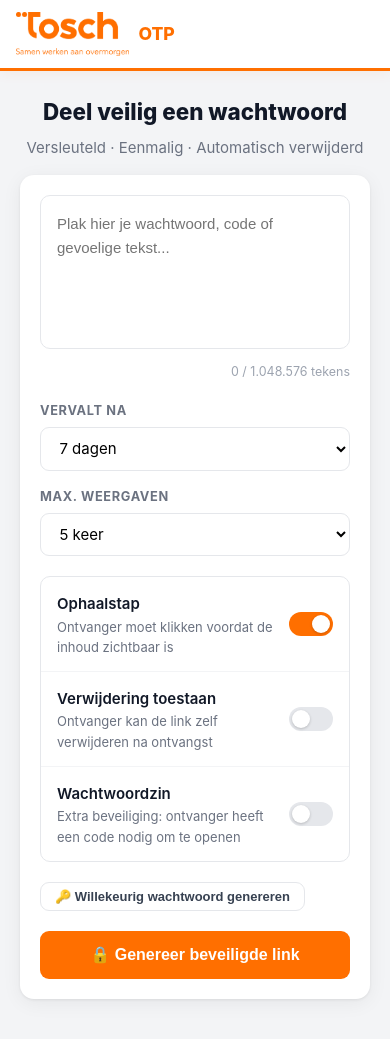
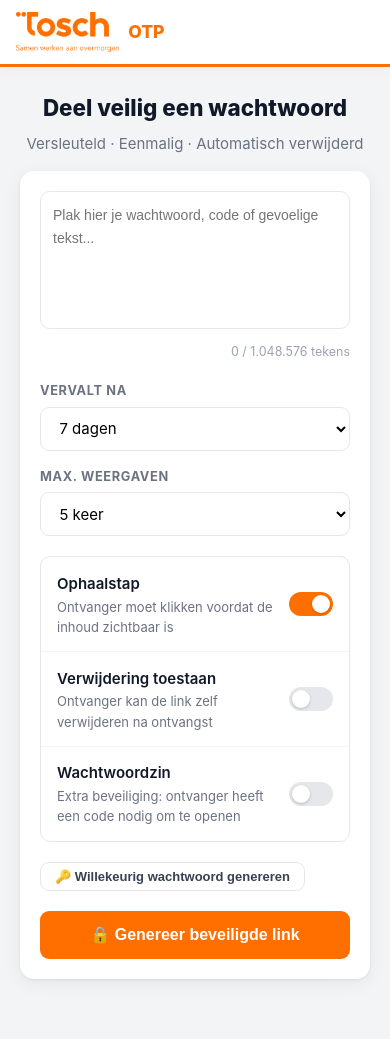
Before and after one commit to ronnymorren/tosch-otp, a Python web app: template templates/home.html in a window 390 px wide. Shown: the top 1039 px of the page. After the commit the page ends 998 px from the top, so only its background shows below. Run offline with Jinja, Linux system fonts and the light colour scheme; the template is opened without the code that fills it, so the values that code supplies are empty; some web fonts are replaced.

Commit message:
Mobiele weergave verbeterd: kleinere textarea's en navbar-logo
- secret-input en secret-display: kleinere min-height en font-size op mobiel
- nav-logo: 64px → 40px op mobiel
- inhoud-header: wrapet verticaal op smal scherm

Co-Authored-By: Claude Sonnet 4.6 <noreply@anthropic.com>

```diff
--- a/static/style.css
+++ b/static/style.css
@@ -49,7 +49,7 @@ body {
   box-shadow: 0 2px 12px rgba(255,111,0,.08);
 }
 .nav-brand { display: flex; align-items: center; gap: .6rem; text-decoration: none; }
-.nav-logo  { height: 44px; width: auto; }
+.nav-logo  { height: 64px; width: auto; }
 .nav-title { font-size: 1.1rem; font-weight: 800; color: var(--orange); }
 .nav-sub   { font-size: .8125rem; color: var(--gray-400); }
 
@@ -254,11 +254,27 @@ input:focus {
 
 /* ── Responsive ──────────────────────────────────────────────────────────── */
 @media (max-width: 600px) {
-  .opties-grid { grid-template-columns: 1fr; }
-  .navbar      { padding: .75rem 1rem; }
-  .nav-sub     { display: none; }
-  .hero        { padding: 1.5rem 1rem 1rem; }
-  .hero-titel  { font-size: 1.4rem; }
-  .link-box    { flex-direction: column; align-items: stretch; }
-  .card        { padding: 1.25rem; }
+  .opties-grid  { grid-template-columns: 1fr; }
+  .navbar       { padding: .75rem 1rem; }
+  .nav-logo     { height: 40px; }
+  .nav-sub      { display: none; }
+  .hero         { padding: 1.5rem 1rem 1rem; }
+  .hero-titel   { font-size: 1.4rem; }
+  .link-box     { flex-direction: column; align-items: stretch; }
+  .card         { padding: 1.25rem; }
+
+  .secret-input {
+    min-height: 80px;
+    font-size: .875rem;
+    padding: .75rem;
+  }
+  .secret-display {
+    min-height: 60px;
+    font-size: .875rem;
+    padding: .75rem;
+  }
+  .inhoud-header {
+    flex-direction: column;
+    gap: .5rem;
+  }
 }
```
